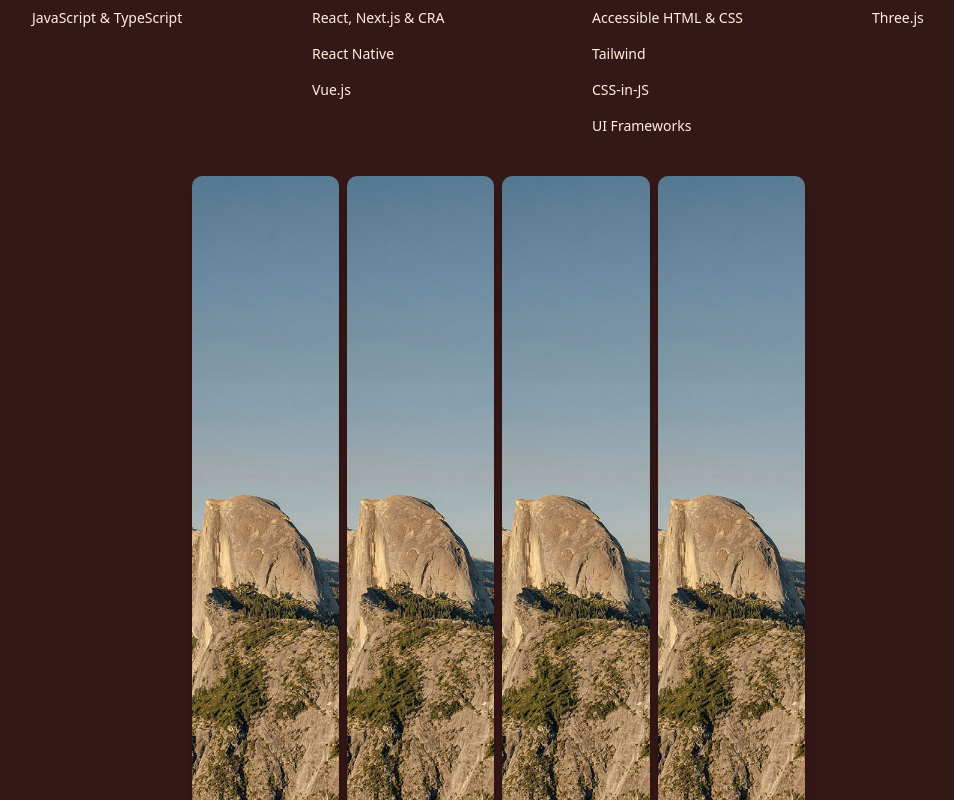
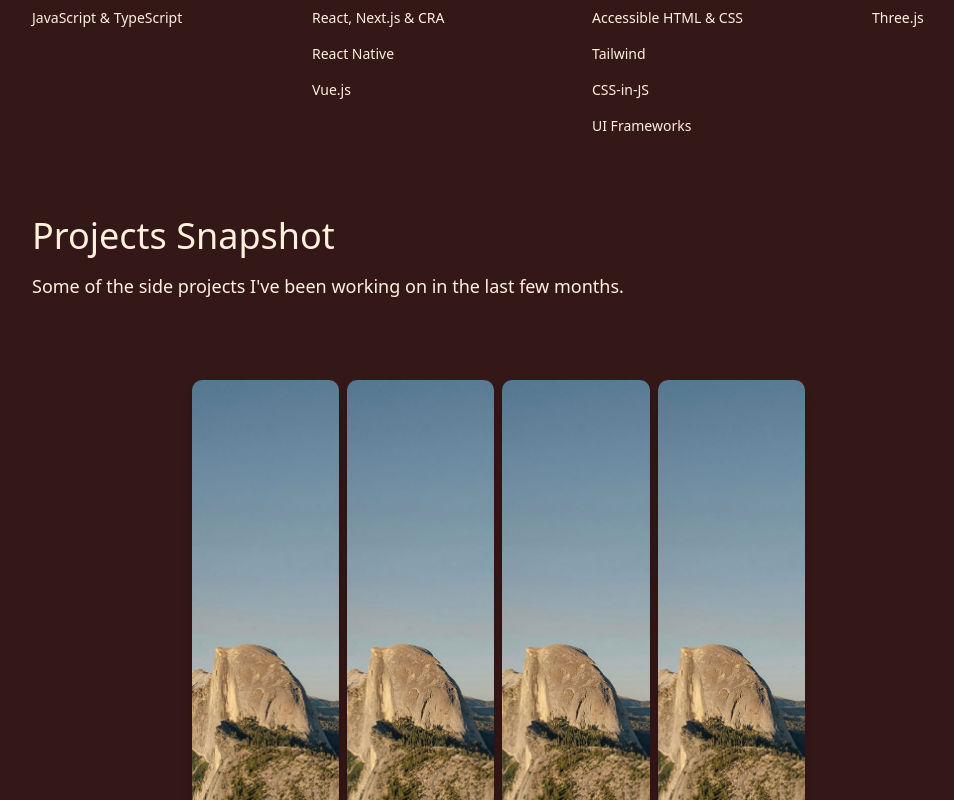
Before and after one commit to TahmineRH/portfolio, a React (Vite) app: page / in a window 1280 px wide. Shown: the part 1000-1800 px from the top of the page, without its empty margins (64-1018 px from the left). Built offline with nearby package versions, Linux system fonts and the light colour scheme.

Commit message:
feat: add SnapshotProject component with project snapshot details and integrate into Home page

```diff
--- a/public/locales/en/translation.json
+++ b/public/locales/en/translation.json
@@ -22,5 +22,9 @@
   "skills": {
     "title": "Skills and Tools",
     "description": "Some of the languages, tools, and concepts I have experience with."
+  },
+  "snapshot": {
+    "title": "Projects Snapshot",
+    "description": "Some of the side projects I've been working on in the last few months."
   }
 }
--- a/public/locales/fa/translation.json
+++ b/public/locales/fa/translation.json
@@ -22,5 +22,9 @@
   "skills": {
     "title": "مهارت‌ها و ابزارها",
     "description": "برخی از زبان‌ها، ابزارها و مفاهیمی که با آن‌ها تجربه دارم."
+  },
+  "snapshot": {
+    "title": "نگاهی به پروژه‌ها",
+    "description": "برخی از پروژه‌های جانبی که در چند ماه اخیر روی آن‌ها کار کرده‌ام."
   }
 }
--- a/src/components/home/div.tsx
+++ b/src/components/home/div.tsx
@@ -12,11 +12,11 @@ const cards = [
 
 type Card = { id: number; title: string; content: string };
 
-export default function ZoomToCenterCard() {
+export default function ZoomDialogCards() {
   const [activeCard, setActiveCard] = useState<Card | null>(null);
 
   return (
-    <div className="relative place-items-center px-40 py-10 h-screen w-full">
+    <div className="relative place-items-center px-40 py-10 h-full w-full">
       <div className="grid grid-cols-5 gap-2 h-full w-full">
         {cards.map((card) => (
           <motion.div
@@ -24,7 +24,7 @@ export default function ZoomToCenterCard() {
             layoutId={`card-${card.id}`}
             className={cn(
               `col-span-${card.col}`,
-              "rounded-lg shadow-lg flex items-center justify-center text-center hover:cursor-pointer overflow-hidden"
+              "rounded-lg shadow-lg flex items-center justify-center text-center overflow-hidden"
             )}
             onClick={() => setActiveCard(card)}
           >
@@ -42,7 +42,6 @@ export default function ZoomToCenterCard() {
       <AnimatePresence>
         {activeCard && (
           <>
-            {/* بک‌گراند تار */}
             <motion.div
               className="fixed inset-0 bg-black/70 z-30"
               initial={{ opacity: 0 }}
@@ -51,10 +50,9 @@ export default function ZoomToCenterCard() {
               onClick={() => setActiveCard(null)}
             />
 
-            {/* کارت وسط صفحه */}
             <motion.div
               layoutId={`card-${activeCard.id}`}
-              className="fixed top-1/2 left-1/2 -translate-x-1/2 -translate-y-1/2 z-40 w-2xl h-[80vh] rounded-lg shadow-2xl overflow-hidden"
+              className="fixed top-1/2 left-1/2 -translate-x-1/2 -translate-y-1/2 z-40 w-2xl h-[80vh] rounded-xl shadow-2xl overflow-hidden"
               onClick={() => setActiveCard(null)}
             >
               <div className="relative w-full h-full">
@@ -68,11 +66,12 @@ export default function ZoomToCenterCard() {
               </div>
               <motion.div
                 className="fixed bottom-0 left-0 w-full h-52 bg-background/50 z-20 text-background"
-                initial={{ y: 100 }}
-                animate={{ y: 0 }}
-                exit={{ y: 100 }}
+                initial={{ y: 400 }}
+                animate={{ y: 20 }}
+                exit={{ y: 300 }}
                 transition={{
-                  type: "tween",
+                  type: "spring",
+                  damping: 15,
                 }}
               >
                 <div className="absolute inset-0 flex flex-col items-center justify-center backdrop-blur-sm">
@@ -83,8 +82,6 @@ export default function ZoomToCenterCard() {
                 </div>
               </motion.div>
             </motion.div>
-
-            {/* نوار مشکی پایین صفحه */}
           </>
         )}
       </AnimatePresence>
--- a/src/components/home/skilles.tsx
+++ b/src/components/home/skilles.tsx
@@ -11,7 +11,7 @@ function Skilles() {
   const { t } = useTranslation();
 
   return (
-    <div className="flex flex-col gap-20">
+    <div className="flex flex-col gap-10">
       <div className="flex flex-col gap-4 justify-center">
         <h1 className="2xl:text-5xl text-4xl max-md:text-3xl font-medium">
           {t("skills.title")}
@@ -24,7 +24,7 @@ function Skilles() {
           <ul className="text-sm flex flex-col gap-4">
             <li>
               <Tooltip delayDuration={300}>
-                <TooltipTrigger className="cursor-pointer group-hover:text-secondary duration-300">
+                <TooltipTrigger className="group-hover:text-secondary duration-300">
                   JavaScript
                 </TooltipTrigger>
                 <TooltipContent className="p-0 rounded-lg overflow-hidden">
@@ -39,7 +39,7 @@ function Skilles() {
               </Tooltip>{" "}
               &{" "}
               <Tooltip delayDuration={300}>
-                <TooltipTrigger className="cursor-pointer group-hover:text-secondary duration-300">
+                <TooltipTrigger className="group-hover:text-secondary duration-300">
                   TypeScript
                 </TooltipTrigger>
                 <TooltipContent className="p-0 rounded-lg overflow-hidden">
@@ -60,7 +60,7 @@ function Skilles() {
           <ul className="text-sm flex flex-col gap-4">
             <li>
               <Tooltip delayDuration={300}>
-                <TooltipTrigger className="cursor-pointer group-hover:text-secondary duration-300">
+                <TooltipTrigger className="group-hover:text-secondary duration-300">
                   React
                 </TooltipTrigger>
                 <TooltipContent className="p-0 rounded-lg overflow-hidden">
@@ -85,7 +85,7 @@ function Skilles() {
             <li>Accessible HTML & CSS</li>
             <li>
               <Tooltip delayDuration={300}>
-                <TooltipTrigger className="cursor-pointer group-hover:text-secondary duration-300">
+                <TooltipTrigger className="group-hover:text-secondary duration-300">
                   Tailwind
                 </TooltipTrigger>
                 <TooltipContent className="p-0 rounded-lg overflow-hidden">
@@ -102,7 +102,7 @@ function Skilles() {
             <li>CSS-in-JS</li>
             <li>
               <Tooltip delayDuration={300}>
-                <TooltipTrigger className="cursor-pointer group-hover:text-secondary duration-300">
+                <TooltipTrigger className="group-hover:text-secondary duration-300">
                   UI Frameworks
                 </TooltipTrigger>
                 <TooltipContent className="p-0 rounded-lg overflow-hidden">
@@ -123,7 +123,7 @@ function Skilles() {
           <ul className="text-sm flex flex-col gap-4">
             <li>
               <Tooltip delayDuration={300}>
-                <TooltipTrigger className="cursor-pointer group-hover:text-secondary duration-300">
+                <TooltipTrigger className="group-hover:text-secondary duration-300">
                   Three.js
                 </TooltipTrigger>
                 <TooltipContent className="p-0 rounded-lg overflow-hidden">
--- /dev/null
+++ b/src/components/home/snapshot.tsx
@@ -0,0 +1,22 @@
+import { useTranslation } from "react-i18next";
+import ZoomDialogCards from "./div";
+
+function SnapshotProject() {
+  const { t } = useTranslation();
+
+  return (
+    <div className="flex flex-col gap-10 mt-10 h-svh">
+      <div className="flex flex-col gap-4 justify-center">
+        <h1 className="2xl:text-5xl text-4xl max-md:text-3xl font-medium">
+          {t("snapshot.title")}
+        </h1>
+        <h1 className="text-lg font-light">{t("snapshot.description")}</h1>
+      </div>
+      <div className="flex-grow-1 h-6/12">
+        <ZoomDialogCards />
+      </div>
+    </div>
+  );
+}
+
+export default SnapshotProject;
--- a/src/pages/home.tsx
+++ b/src/pages/home.tsx
@@ -1,13 +1,13 @@
-import ZoomDialogCards from "../components/home/div";
 import Intro from "../components/home/intro";
 import Skilles from "../components/home/skilles";
+import SnapshotProject from "../components/home/snapshot";
 
 function Home() {
   return (
-    <main className="w-full max-md:px-4 flex flex-col 2xl:px-52 px-24">
+    <main className="w-full max-md:px-4 flex flex-col gap-10 2xl:px-52 px-24">
       <Intro />
       <Skilles />
-      <ZoomDialogCards />
+      <SnapshotProject />
     </main>
   );
 }
```
